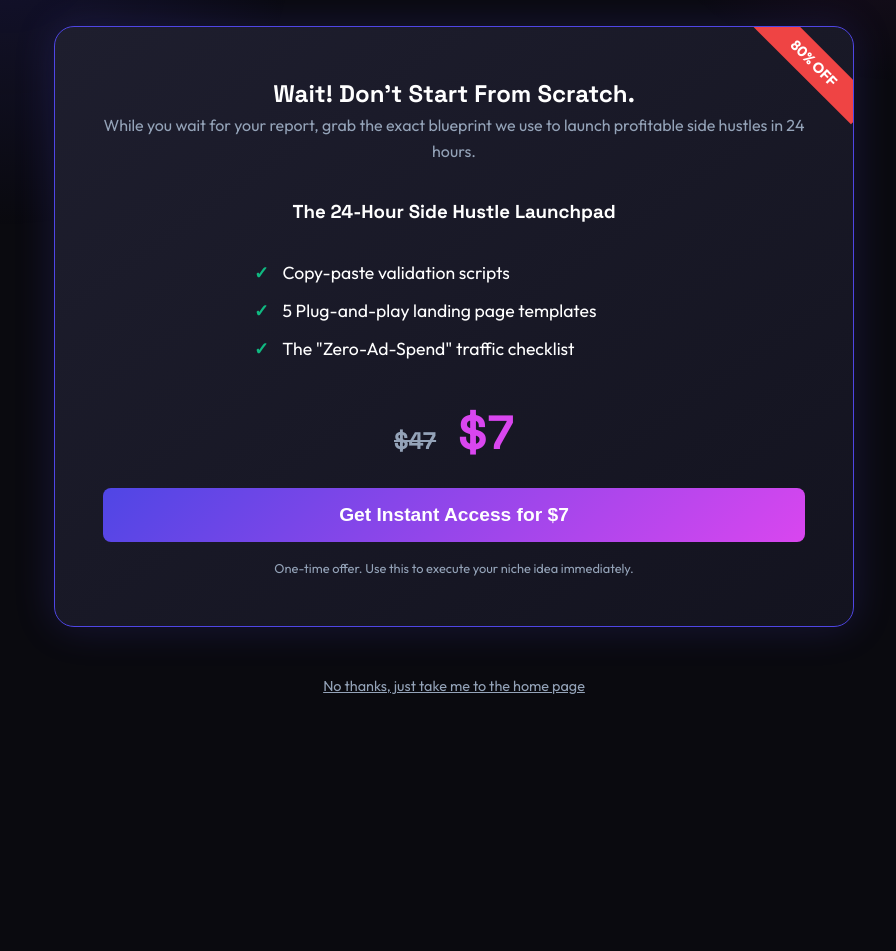
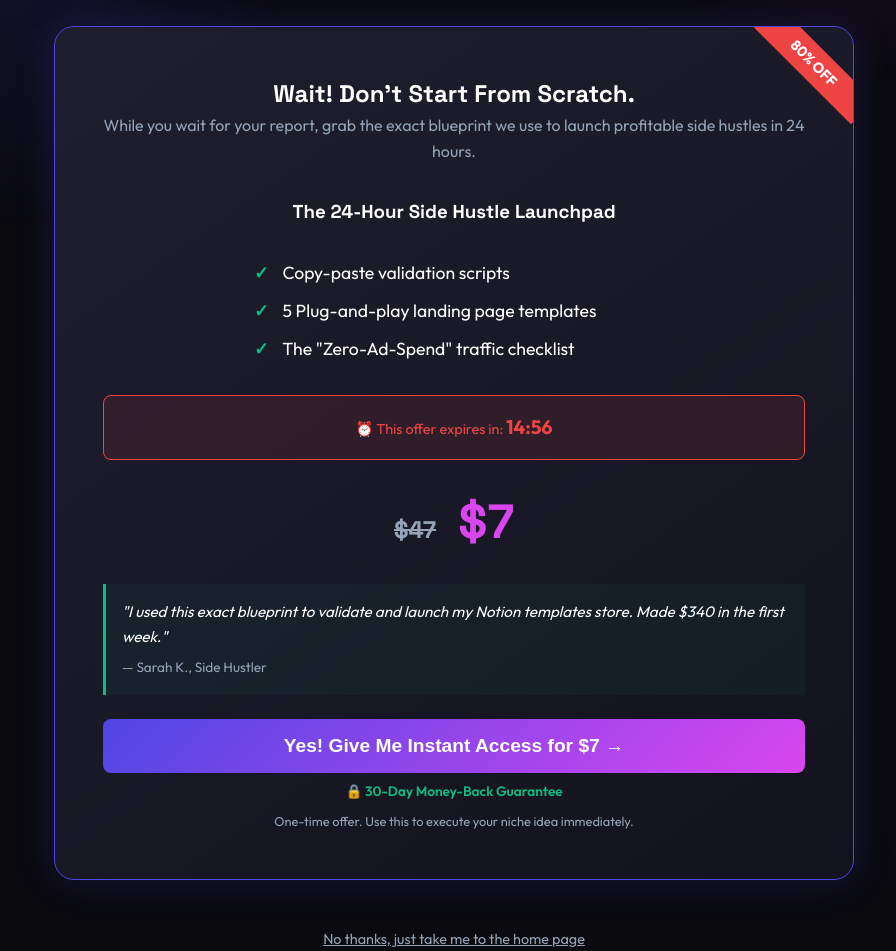
Before and after one commit to moabytemusic-code/micro-niche-finder, a website: page thank-you.html in a window 1280 px wide. Shown: the part 462-1413 px from the top of the page, without its empty margins (186-1082 px from the left). Before the commit the page ends 1160 px from the top, so only its background shows below. Drawn offline with Linux system fonts and the light colour scheme.

Commit message:
Optimize  upsell: add countdown timer, social proof, and guarantee

```diff
--- a/thank-you.html
+++ b/thank-you.html
@@ -128,17 +128,34 @@
                 <li><span>✓</span> The "Zero-Ad-Spend" traffic checklist</li>
             </ul>
 
+            <div
+                style="background: rgba(239, 68, 68, 0.1); border: 1px solid #ef4444; border-radius: 8px; padding: 1rem; margin-bottom: 1.5rem;">
+                <p style="margin: 0; font-size: 0.9rem; color: #ef4444;">⏰ This offer expires in: <span id="countdown"
+                        style="font-weight: bold; font-size: 1.2rem;">15:00</span></p>
+            </div>
+
             <div class="price-tag">
                 <span class="old-price">$47</span> $7
+            </div>
+
+            <div
+                style="background: rgba(16, 185, 129, 0.05); border-left: 3px solid #10b981; padding: 1rem; margin: 1.5rem 0; text-align: left;">
+                <p style="font-style: italic; margin: 0; font-size: 0.95rem;">"I used this exact blueprint to validate
+                    and launch my Notion templates store. Made $340 in the first week."</p>
+                <p style="margin: 0.5rem 0 0 0; font-size: 0.85rem; color: var(--text-muted);">— Sarah K., Side Hustler
+                </p>
             </div>
 
             <a href="https://buy.stripe.com/8x2fZg880eHL9HFfUi4wM01" style="text-decoration: none;">
                 <button class="btn-primary glow-effect"
                     style="width: 100%; justify-content: center; font-size: 1.2rem;">
-                    Get Instant Access for $7
+                    Yes! Give Me Instant Access for $7 →
                 </button>
             </a>
-            <p style="font-size: 0.8rem; color: var(--text-muted); margin-top: 1rem;">One-time offer. Use this to
+            <p style="font-size: 0.85rem; color: #10b981; margin-top: 0.5rem; font-weight: 600;">
+                🔒 30-Day Money-Back Guarantee
+            </p>
+            <p style="font-size: 0.8rem; color: var(--text-muted); margin-top: 0.5rem;">One-time offer. Use this to
                 execute your niche idea immediately.</p>
         </div>
 
@@ -146,6 +163,25 @@
             <a href="/" style="color: var(--text-muted);">No thanks, just take me to the home page</a>
         </p>
     </main>
+
+    <script>
+        // 15-minute countdown timer
+        let timeLeft = 15 * 60; // 15 minutes in seconds
+        const countdownEl = document.getElementById('countdown');
+
+        const timer = setInterval(() => {
+            const minutes = Math.floor(timeLeft / 60);
+            const seconds = timeLeft % 60;
+            countdownEl.textContent = `${minutes}:${seconds.toString().padStart(2, '0')}`;
+
+            if (timeLeft <= 0) {
+                clearInterval(timer);
+                countdownEl.textContent = "EXPIRED";
+                countdownEl.style.color = "#666";
+            }
+            timeLeft--;
+        }, 1000);
+    </script>
 </body>
 
 </html>
```
